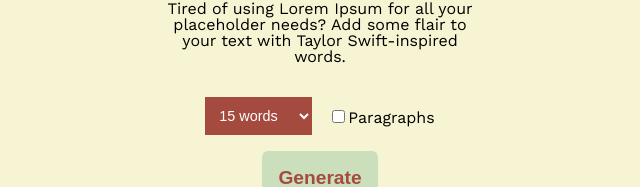
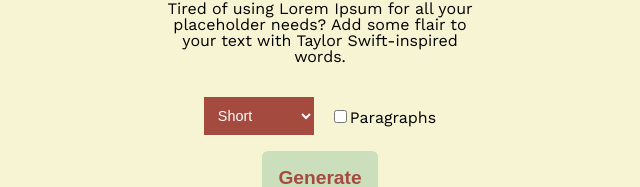
Before and after one commit to smh1988-2/taylor-ipsum, a React (Create React App) app: page / in a window 1280 px wide. Shown: the part 143-330 px from the top of the page, without its empty margins (320-960 px from the left). Built offline with nearby package versions, Linux system fonts and the light colour scheme.

Commit message:
updated description

```diff
--- a/src/components/Generator.js
+++ b/src/components/Generator.js
@@ -23,10 +23,10 @@
           id="length"
           onChange={(e) => setLength(e.target.value)}
         >
-          <option value="15">15 words</option>
-          <option value="30">30 words</option>
-          <option value="90">90 words</option>
-          <option value="300">300 words</option>
+          <option value="15">Short</option>
+          <option value="30">Medium</option>
+          <option value="90">Long</option>
+          <option value="300">Extra Long</option>
         </select>
 
         <div>
```
